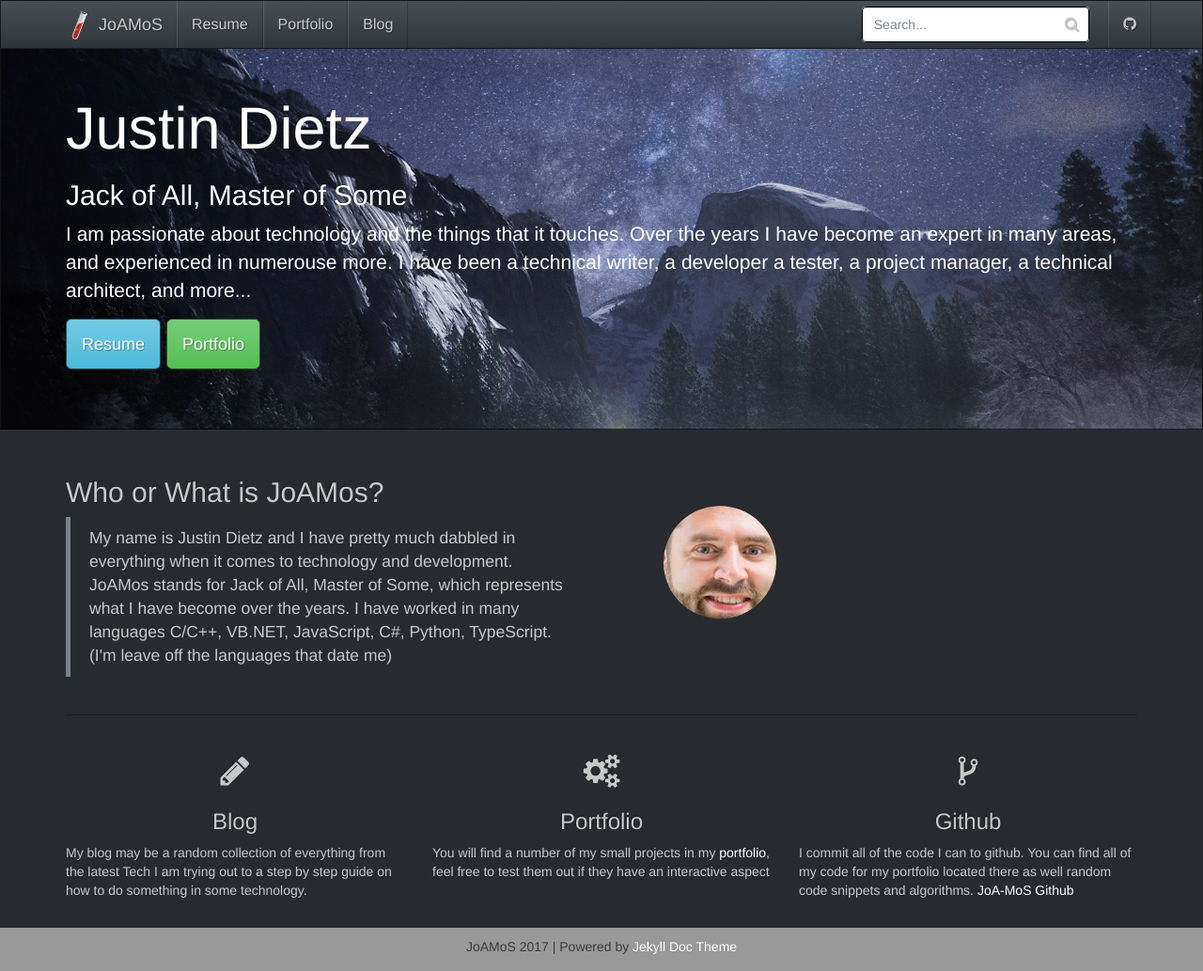
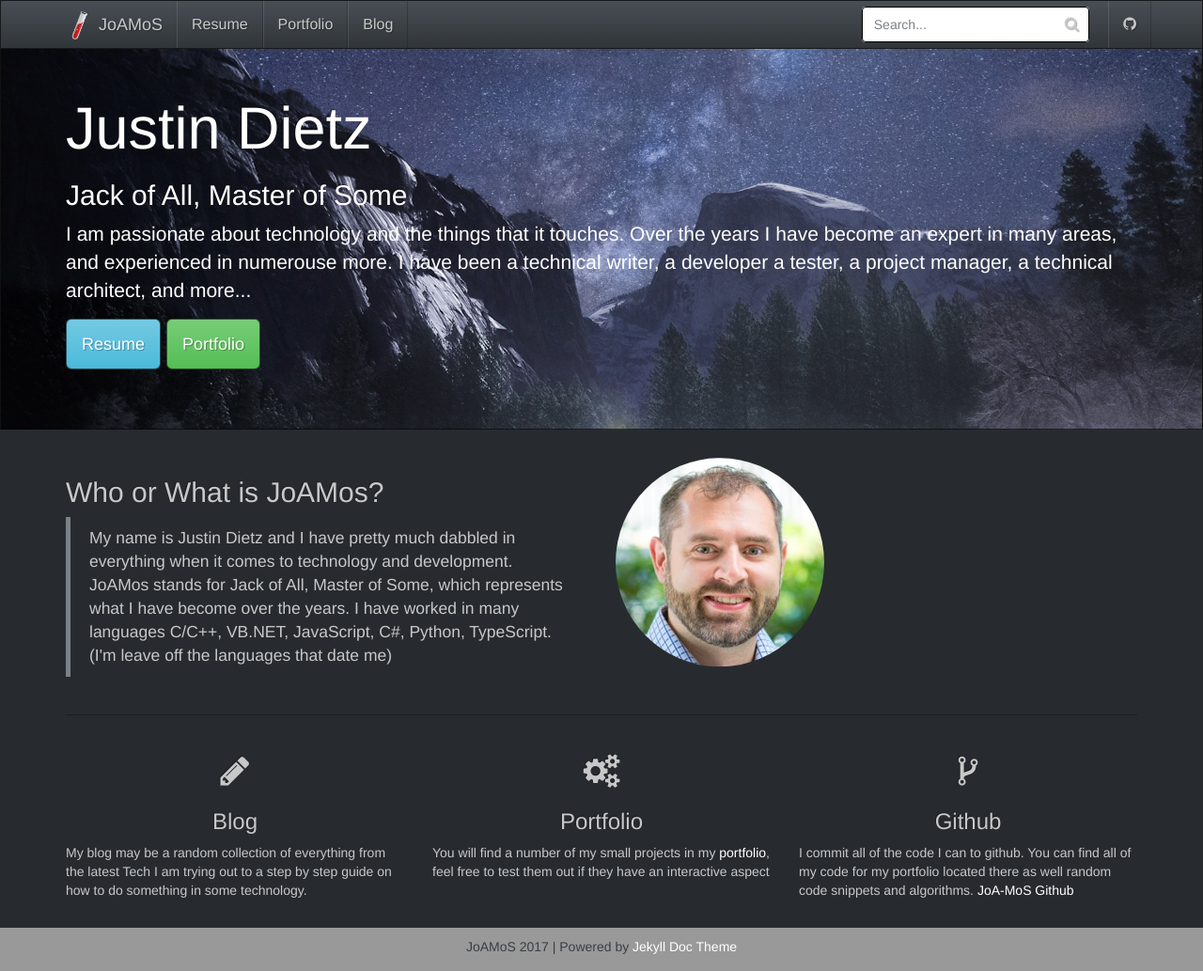
Before and after one commit to JoA-MoS/JoA-MoS.github.io, a Jekyll site: the page built from index.html, in a window 1280 px wide and 1033 px high. Shown: the whole window at 94% size. Built offline with Jekyll 4.4.1, drawn with Linux system fonts in a browser that asks for light colours; nearby versions of some CDN libraries.

Commit message:
clip-circle width

```diff
--- a/css/main.scss
+++ b/css/main.scss
@@ -42,7 +42,7 @@ body {
 
 
 .clip-circle {
-  clip-path: circle(60px at center);
+  clip-path: circle(50% at center);
   /* OLD VALUE example: circle(245px, 140px, 50px); */
   /* Yep, even the new clip-path has deprecated stuff. */
 }
```
